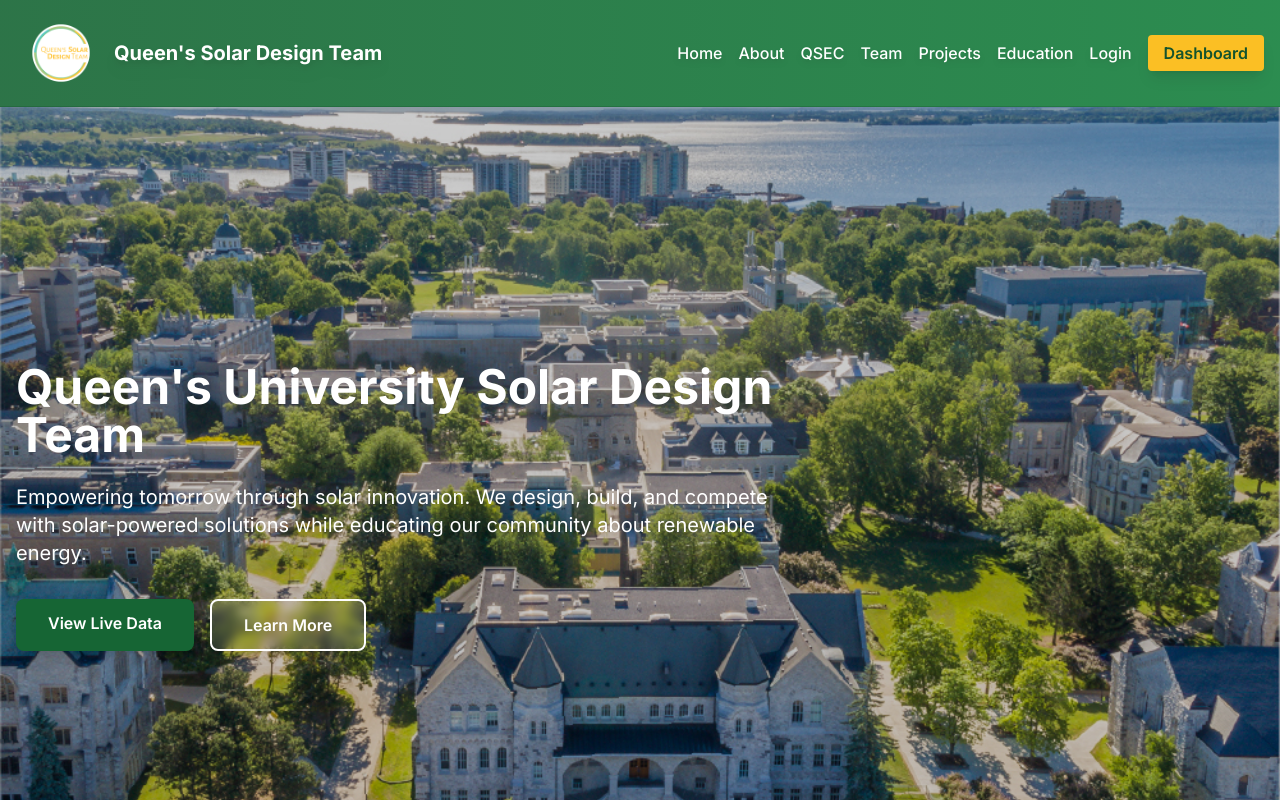
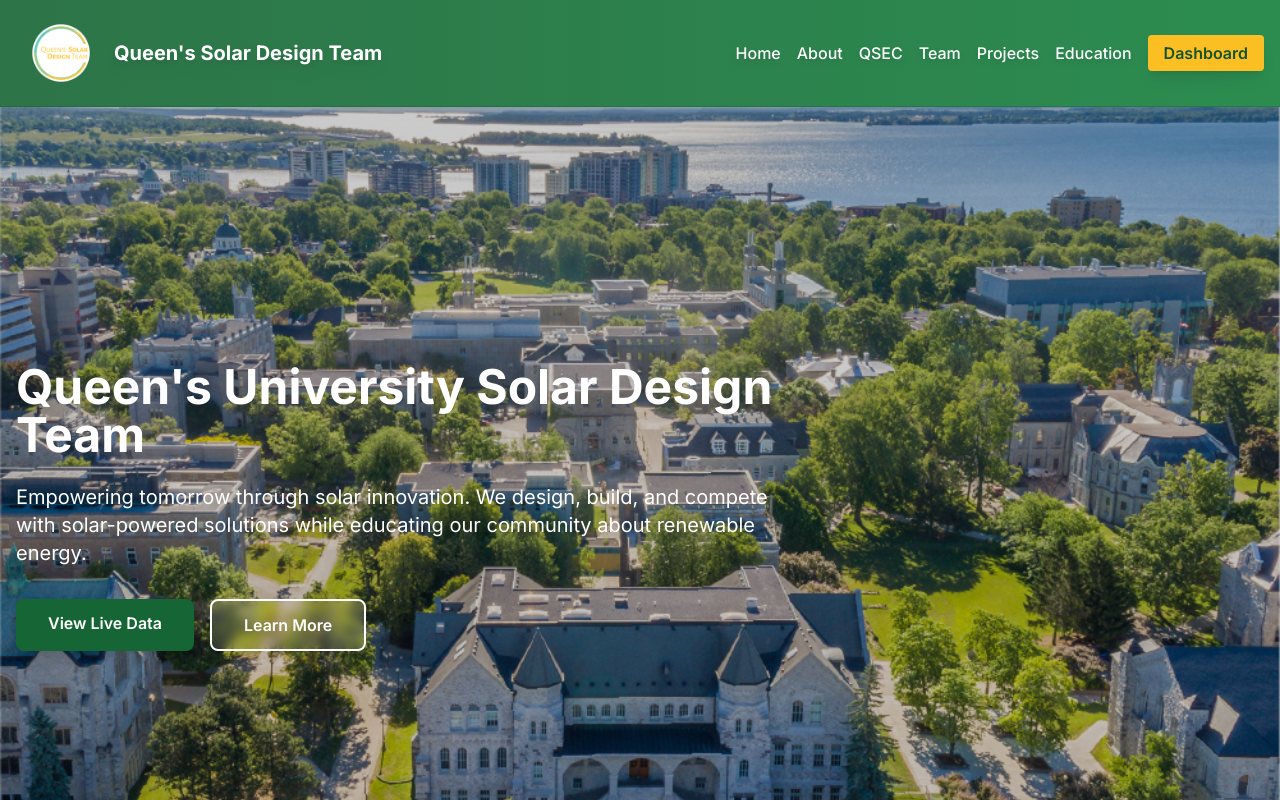
Before and after one commit to Queens-Solar-Design-Team/qsdt-website-new, a Next.js app: page / in a window 1280 px wide. Shown: the top 800 px of the page. Built offline with nearby package versions, Linux system fonts and the light colour scheme.

Commit message:
modified:   components/Navbar.tsx

```diff
--- a/components/Navbar.tsx
+++ b/components/Navbar.tsx
@@ -23,7 +23,6 @@ export default function Navbar() {
             <Link href="/team" className="text-white hover:text-solar-yellow transition font-medium drop-shadow-md">Team</Link>
             <Link href="/projects" className="text-white hover:text-solar-yellow transition font-medium drop-shadow-md">Projects</Link>
             <Link href="/education" className="text-white hover:text-solar-yellow transition font-medium drop-shadow-md">Education</Link>
-            <Link href="/admin" className="text-white hover:text-solar-yellow transition font-medium drop-shadow-md">Login</Link>
             <Link href="/dashboard" className="bg-solar-yellow hover:bg-solar-orange px-4 py-2 rounded transition text-solar-dark-green font-medium shadow-lg font-semibold">
               Dashboard
             </Link>
```
